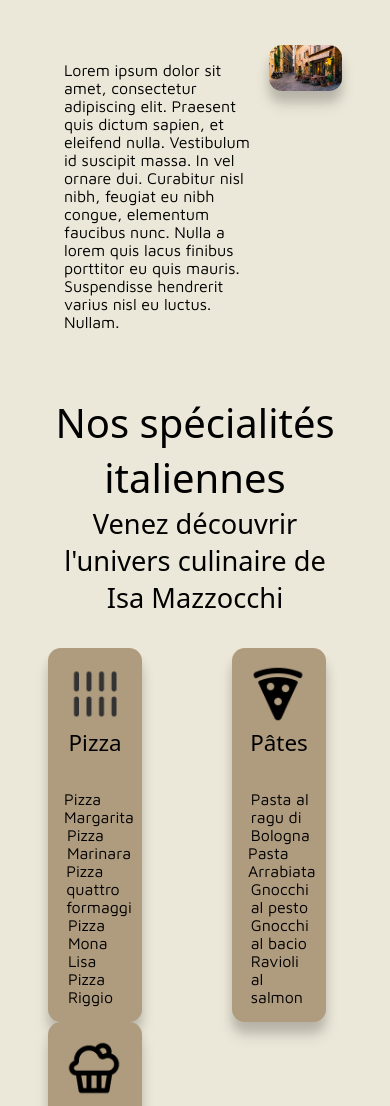
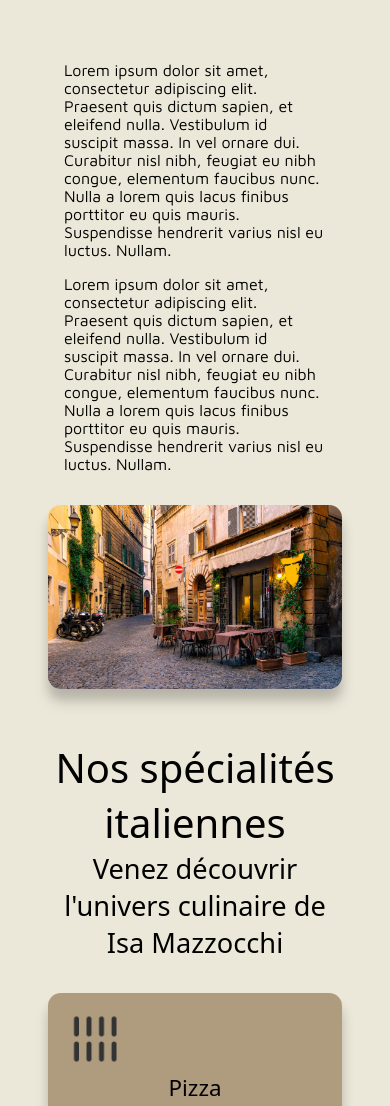
Before and after one commit to zakaryafactory/dwwm2024-pastalavista, a plain HTML site: page index.html in a window 390 px wide. Shown: the part 437-1543 px from the top of the page. Drawn offline with Linux system fonts and the light colour scheme; a web font is replaced by a local one.

Commit message:
Responsive hacks

```diff
--- a/assets/css/styles.css
+++ b/assets/css/styles.css
@@ -20,6 +20,10 @@
     border: 0;
     box-sizing: border-box;
     list-style: none;
+}
+
+p {
+    margin-bottom: 1rem;
 }
 
 a {
@@ -311,3 +315,46 @@ a {
 }
 
 .links__item a { text-decoration: none; }
+
+
+/***************** RESPONSIVE HACKS ******************/
+@media screen and (max-width: 1024px){
+    .specialites__menu {
+        margin-bottom: 1rem;
+        width: 48%;
+    }
+}
+
+@media screen and (max-width: 768px){
+    .intro__text {
+        width: 50%;
+    }
+
+    .intro__image {
+        width: 50%;
+    }
+
+
+    .reservation__form {
+        width: 80%;
+    }
+}
+
+@media screen and (max-width: 560px){
+    .intro__text {
+        width: 100%;
+    }
+
+    .intro__image {
+        width: 100%;
+    }
+
+    .specialites__menu {
+        margin-right: 0;
+        width: 100%;
+    }
+
+    .reservation__form {
+        width: 100%;
+    }
+}
--- a/index.html
+++ b/index.html
@@ -30,8 +30,10 @@
 
     <main>
         <section id="restaurant" class="container intro">
-            <p class="intro__text">
-                Lorem ipsum dolor sit amet, consectetur adipiscing elit. Praesent quis dictum sapien, et eleifend nulla. Vestibulum id suscipit massa. In vel ornare dui. Curabitur nisl nibh, feugiat eu nibh congue, elementum faucibus nunc. Nulla a lorem quis lacus finibus porttitor eu quis mauris. Suspendisse hendrerit varius nisl eu luctus. Nullam.</p>
+            <div class="intro__text">
+                <p>Lorem ipsum dolor sit amet, consectetur adipiscing elit. Praesent quis dictum sapien, et eleifend nulla. Vestibulum id suscipit massa. In vel ornare dui. Curabitur nisl nibh, feugiat eu nibh congue, elementum faucibus nunc. Nulla a lorem quis lacus finibus porttitor eu quis mauris. Suspendisse hendrerit varius nisl eu luctus. Nullam.</p>
+                <p>Lorem ipsum dolor sit amet, consectetur adipiscing elit. Praesent quis dictum sapien, et eleifend nulla. Vestibulum id suscipit massa. In vel ornare dui. Curabitur nisl nibh, feugiat eu nibh congue, elementum faucibus nunc. Nulla a lorem quis lacus finibus porttitor eu quis mauris. Suspendisse hendrerit varius nisl eu luctus. Nullam.</p>
+            </div>
             <div class="intro__image">
                 <img src="./assets/images/terrasse-restaurant.jpg" alt="Terrasse du restaurant">
             </div>
```
